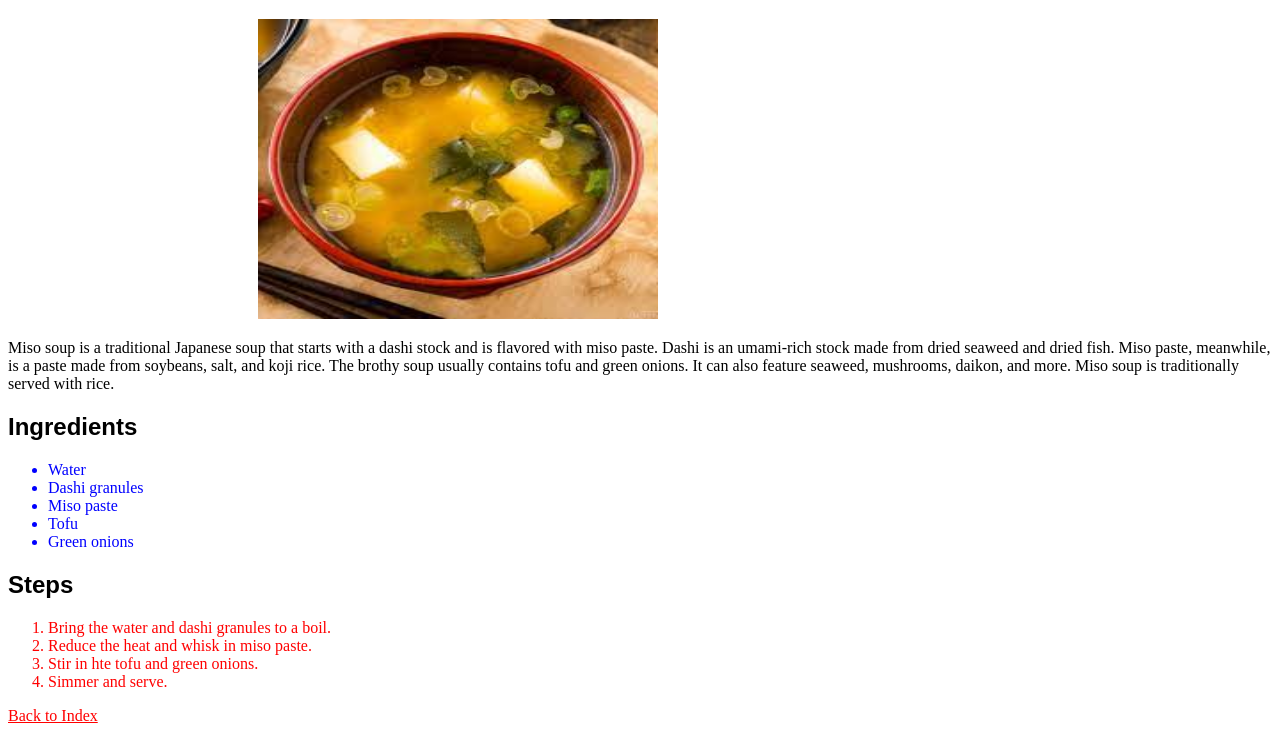
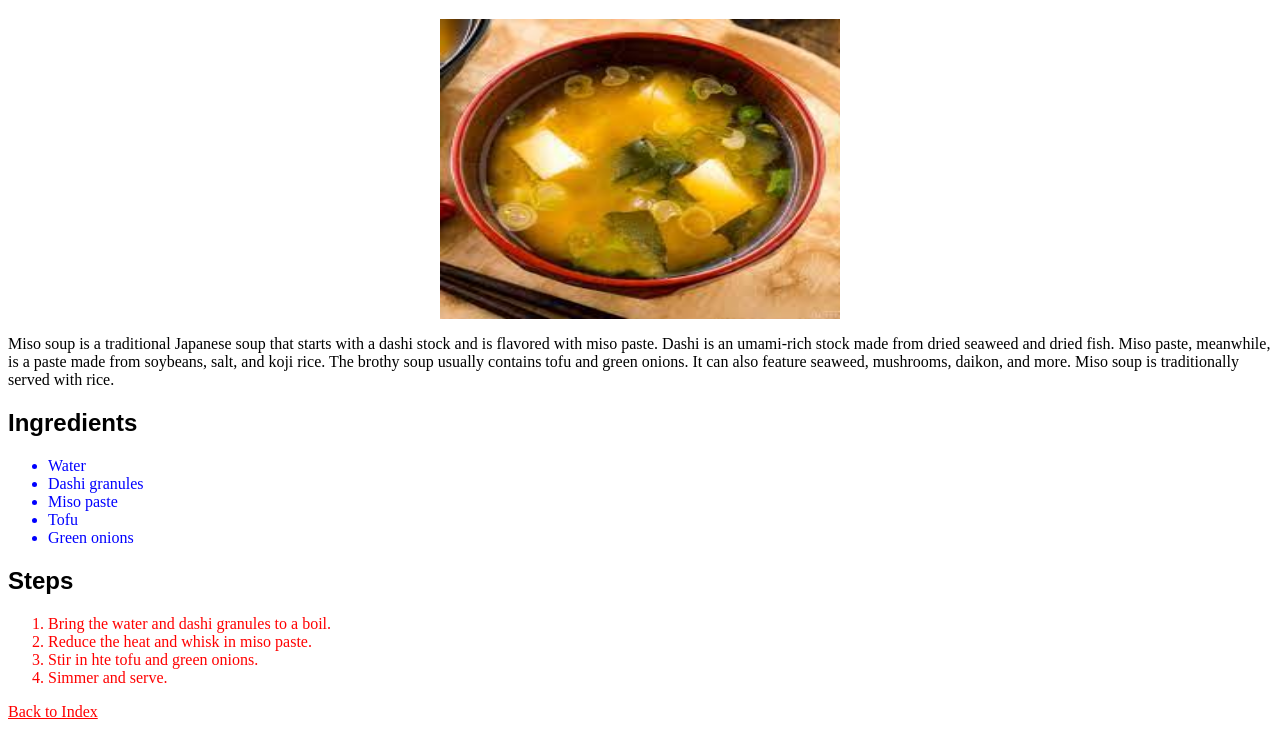
Before and after one commit to MiniEarth23/odin-recipes, a plain HTML site: page recipes/miso_soup.html in a window 1280 px wide. Shown: the part 61-800 px from the top of the page. Drawn offline with Linux system fonts and the light colour scheme.

Commit message:
Change postioning of image

```diff
--- a/index.css
+++ b/index.css
@@ -17,6 +17,7 @@ h1 {
 img {
   height: 300px;
   width: 400px;
-  margin-left: 250px;
-  margin-right: 250px;
+  margin-left: auto;
+  margin-right: auto;
+  display: block;
 }
```
